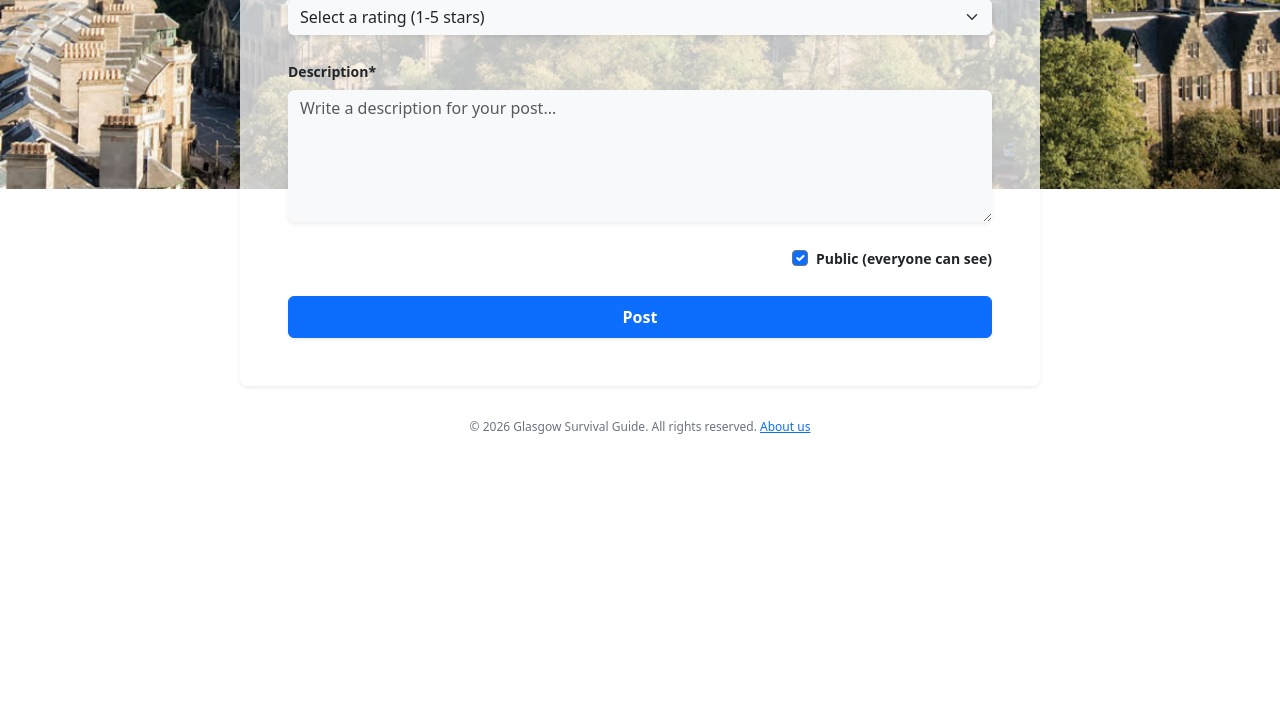
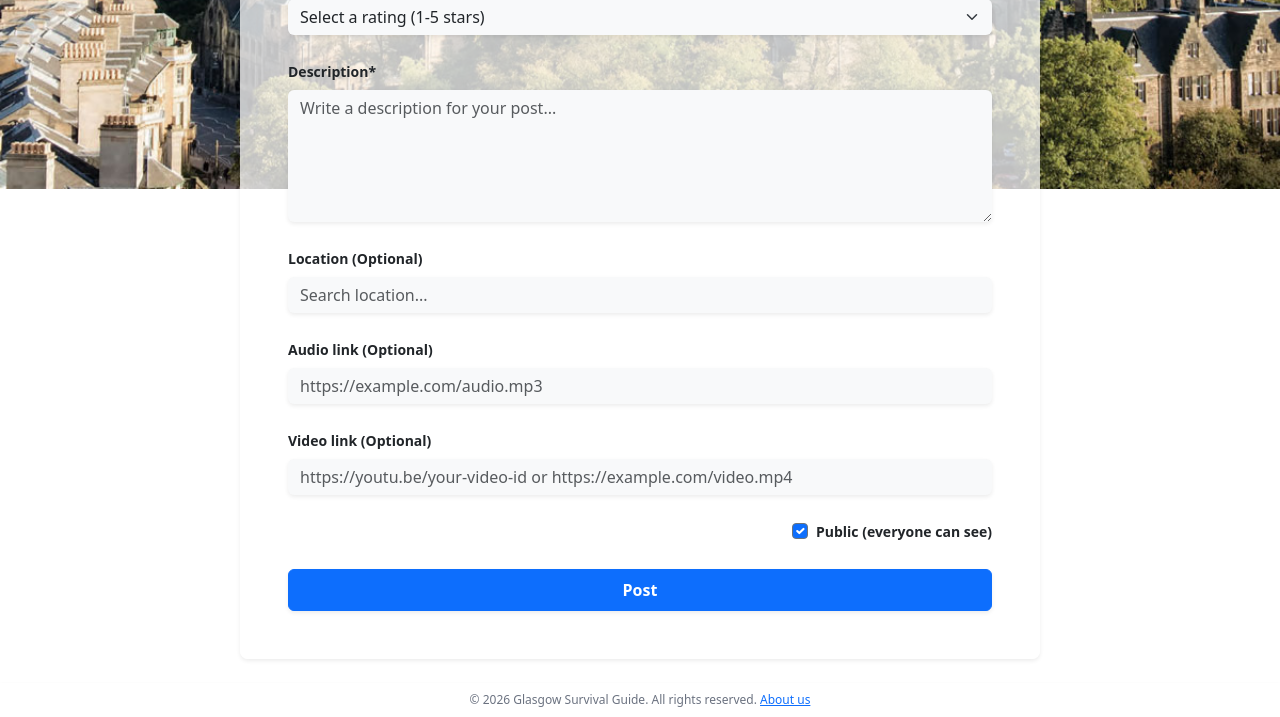
Before and after one commit to COMPSCI5012-Internet-Technology/GlasgowSurvivalGuide, a Django app: page /posts/new/ in a window 1280 px wide. Shown: the part 611-1328 px from the top of the page. Before the commit the page ends 1045 px from the top, so only its background shows below. Run offline with Django 5.2, Linux system fonts and the light colour scheme; the visitor is signed in with stand-in values (Sample User, id 1); data that the repository does not hold is empty.

Commit message:
modify post form html

```diff
--- a/templates/guide/post_form.html
+++ b/templates/guide/post_form.html
@@ -78,6 +78,30 @@
                 <textarea name="description" class="form-control bg-light border-0 shadow-sm" id="id_description" rows="5" placeholder="Write a description for your post..." required></textarea>
             </div>
 
+            <div class="mb-4">
+                <label for="id_address" class="form-label fw-bold small text-dark">Location (Optional)</label>
+                <input type="text" name="address" class="form-control bg-light border-0 shadow-sm" id="id_address" placeholder="Search location..." value="{{ form.address.value|default:'' }}">
+                {% if form.address.errors %}
+                    <div class="text-danger small mt-1">{{ form.address.errors }}</div>
+                {% endif %}
+            </div>
+
+            <div class="mb-4">
+                <label for="id_audio" class="form-label fw-bold small text-dark">Audio link (Optional)</label>
+                <input type="url" name="audio" class="form-control bg-light border-0 shadow-sm" id="id_audio" placeholder="https://example.com/audio.mp3" value="{{ form.audio.value|default:'' }}">
+                {% if form.audio.errors %}
+                    <div class="text-danger small mt-1">{{ form.audio.errors }}</div>
+                {% endif %}
+            </div>
+
+            <div class="mb-4">
+                <label for="id_video" class="form-label fw-bold small text-dark">Video link (Optional)</label>
+                <input type="url" name="video" class="form-control bg-light border-0 shadow-sm" id="id_video" placeholder="https://youtu.be/your-video-id or https://example.com/video.mp4" value="{{ form.video.value|default:'' }}">
+                {% if form.video.errors %}
+                    <div class="text-danger small mt-1">{{ form.video.errors }}</div>
+                {% endif %}
+            </div>
+
            <div class="mb-4 d-flex justify-content-end">
                 <div class="form-check">
                     <input type="checkbox" name="status" class="form-check-input border-secondary" id="id_status" checked>
```
